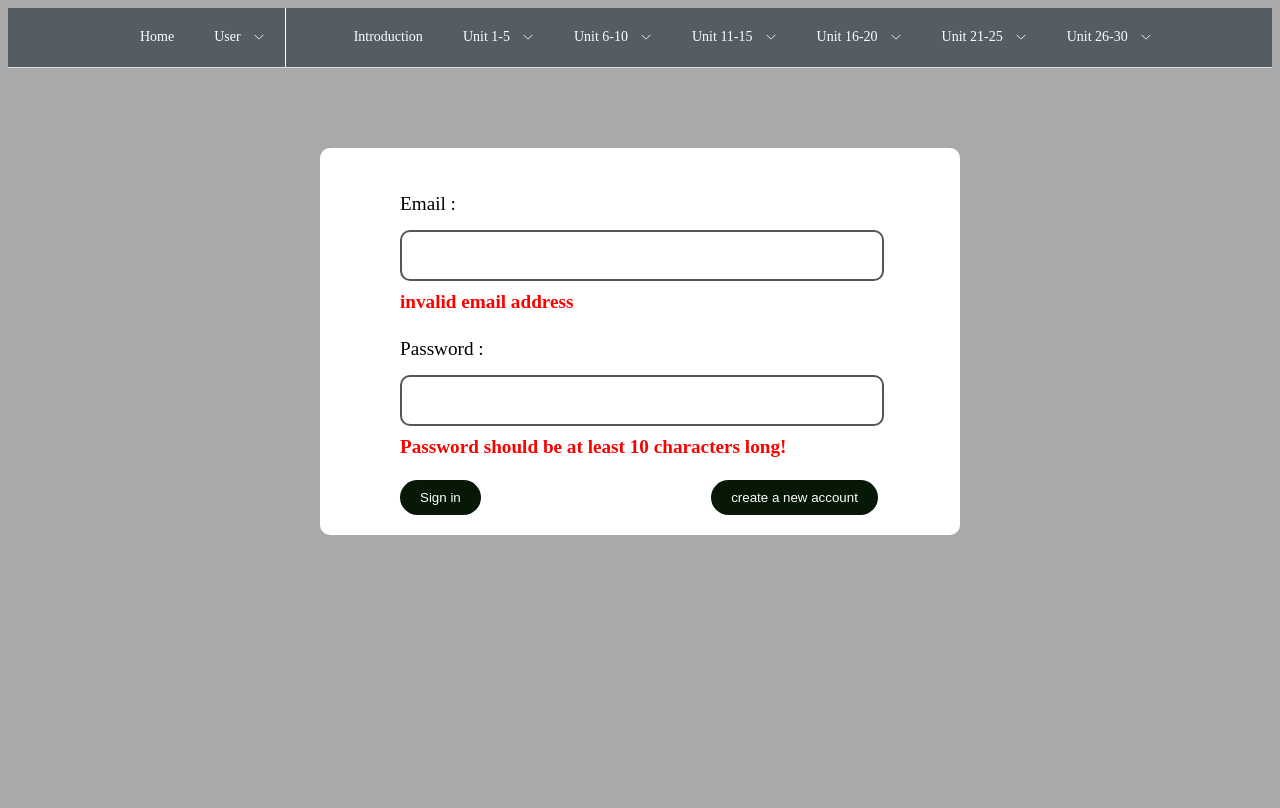
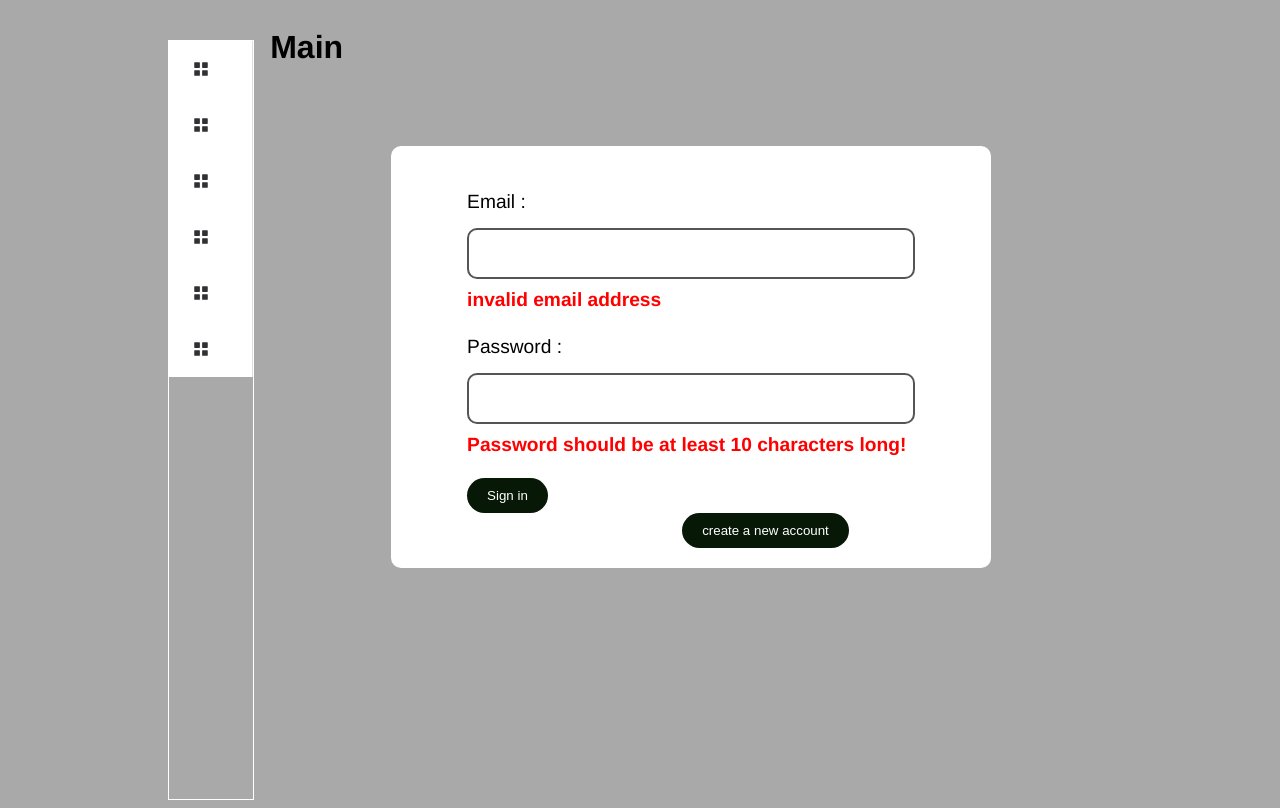
Before and after one commit to ShorterThanDijkstra/silver-apples, a Vue app in the folder frontend/: page /login in a window 1280 px wide. Built offline with nearby package versions, Linux system fonts and the light colour scheme.

Commit message:
ui: responsive sidebar menu

```diff
--- a/frontend/index.html
+++ b/frontend/index.html
@@ -5,12 +5,7 @@
     <link rel="icon" href="/favicon.png" />
     <meta name="viewport" content="width=device-width, initial-scale=1.0" />
     <title>Merriam-Webster's Vocalbulary Builder</title>
-    <style>
-      body{
-        background-color: darkgrey
-
-      }
-    </style>
+    <link rel="stylesheet" href="/style.css">
   </head>
 
   <body>
--- /dev/null
+++ b/frontend/public/style.css
@@ -0,0 +1,49 @@
+:root {
+    box-sizing: border-box;
+}
+
+*,
+::before,
+::after {
+    box-sizing: inherit
+}
+
+.container {
+    display: flex;
+}
+
+@media (min-width: 35em) {
+    .container {
+        display: flex;
+        margin-left: 10em;
+        margin-right: 10em;
+    }
+}
+
+.sidebar {
+    flex: 1;
+    height: 95vh;
+    border: 1px solid white;
+    margin-top: 4vh;
+    margin-right: 1em;
+}
+
+@media (min-width: 35em) {
+    .sidebar {
+        flex: 0.5;
+        height: 95vh;
+        border: 1px solid white;
+        margin-top: 4vh;
+        margin-right: 1em;
+    }
+}
+
+.main {
+    flex: 5;
+    height: 95vh;
+}
+
+body {
+    background-color: darkgray;
+    font-family: Helvetica, Arial, sans-serif;
+}
--- a/frontend/src/App.vue
+++ b/frontend/src/App.vue
@@ -1,25 +1,21 @@
 <script>
-import TheNavigation from "@/components/TheNavigation.vue";
+import TheSidebarMenu from "@/components/TheSidebarMenu.vue";
 
 export default {
   components: {
-    TheNavigation: TheNavigation,
+    TheSidebarMenu: TheSidebarMenu,
   },
 };
 </script>
 
 <template>
-  <TheNavigation></TheNavigation>
   <div class="container">
-    <router-view></router-view>
+    <div class="sidebar">
+      <TheSidebarMenu></TheSidebarMenu>
+    </div>
+    <main class="main">
+      <h1>Main</h1>
+      <router-view></router-view>
+    </main>
   </div>
 </template>
-
-<style>
-/* body {
-    width: 90%;
-    margin-left: auto;
-    margin-right: auto;
-    padding: 0;
-} */
-</style>
--- /dev/null
+++ b/frontend/src/components/TheSidebarMenu.vue
@@ -0,0 +1,67 @@
+<template>
+  <el-menu
+    class="sidemenu"
+    :collapse="isCollapse"
+    @open="handleOpen"
+    @close="handleClose"
+  >
+    <el-sub-menu
+      :index="`unit-group-${unitGroup}`"
+      v-for="unitGroup in 5"
+      :key="unitGroup"
+    >
+      <template #title>
+        <el-icon><IconMenu></IconMenu></el-icon>
+        <span
+          >unit{{ unitGroupStart(unitGroup) }}-{{
+            unitGroupEnd(unitGroup)
+          }}</span
+        >
+      </template>
+      <el-menu-item v-for="unitIndex in unitsInGroup(unitGroup)" :key="unitIndex" @click="showUnit(unitIndex)" index="1-1"
+          >{{unitIndex}}</el-menu-item
+        >
+    </el-sub-menu>
+
+    <el-sub-menu index="unit-1">
+      <template #title>
+        <el-icon><IconMenu></IconMenu></el-icon>
+        <span>Unit 1</span>
+      </template>
+      <el-menu-item @click="showUnit" index="1-1">item one</el-menu-item>
+      <el-menu-item index="1-2">item two</el-menu-item>
+    </el-sub-menu>
+  </el-menu>
+</template>
+
+<script setup>
+import { ref } from "vue";
+import { Menu as IconMenu } from "@element-plus/icons-vue";
+
+const isCollapse = ref(true);
+const handleOpen = (key, keyPath) => {
+//   isCollapse.value = false;
+};
+const handleClose = (key, keyPath) => {
+//   isCollapse.value = true;
+};
+const showUnit = (unitIndex) => {
+  console.log(unitIndex);
+};
+// const sidemenubar=()
+const unitGroupStart = (groupIndex) => groupIndex * 5 - 4;
+const unitGroupEnd = (groupIndex) => groupIndex * 5;
+const unitsInGroup = (groupIndex) =>
+  Array.from({ length: 6 }, (_, i) => unitGroupStart(groupIndex) + i);
+</script>
+
+<style >
+.sidemenu {
+  display: flex;
+  flex-direction: column;
+  font-size: 0.1rem;
+  width: auto;
+}
+.el-sub-menu.is-opened {
+}
+</style>
```
Also changed, not shown: frontend/src/components/TheNavigation_.vue (renamed from frontend/src/components/TheNavigation.vue).
